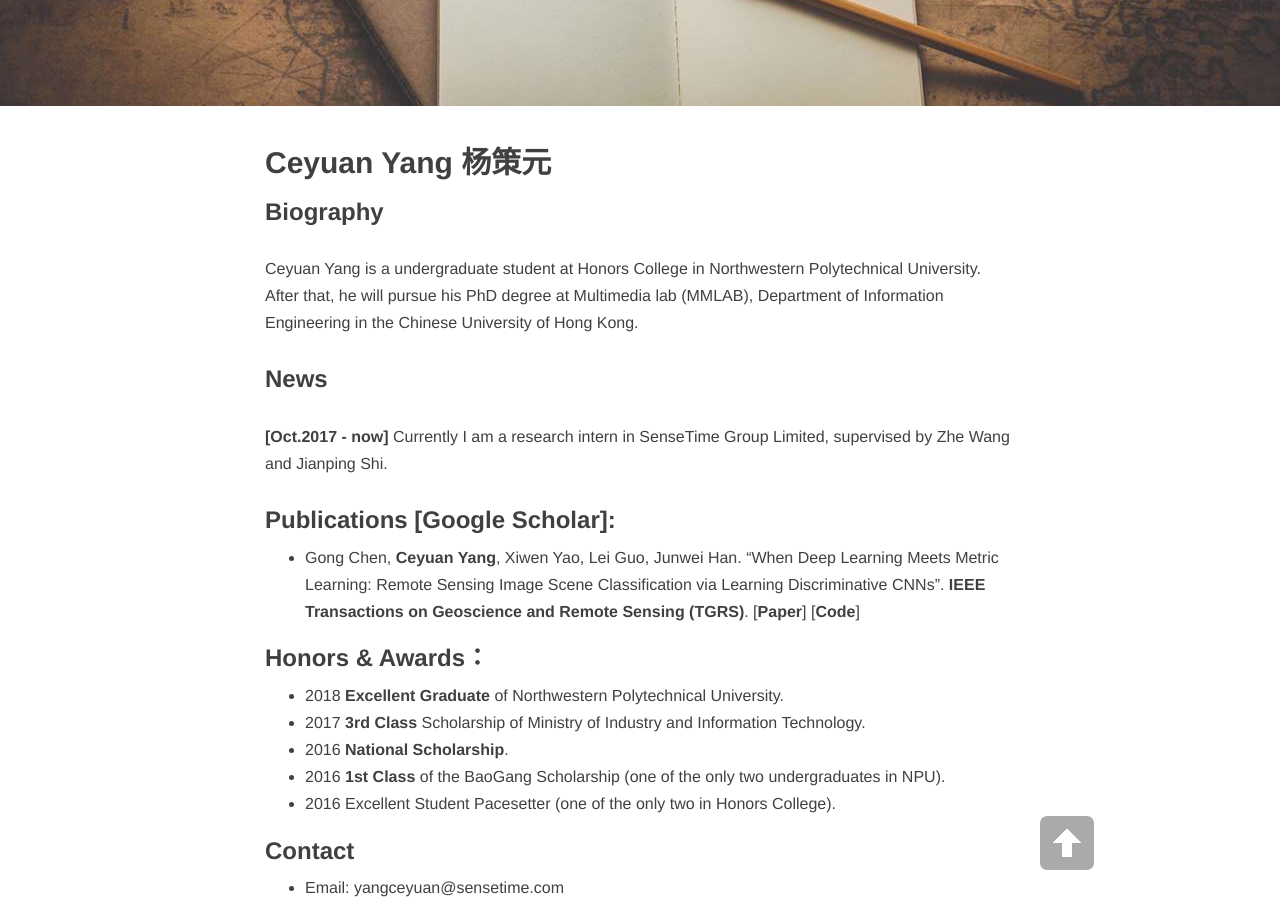
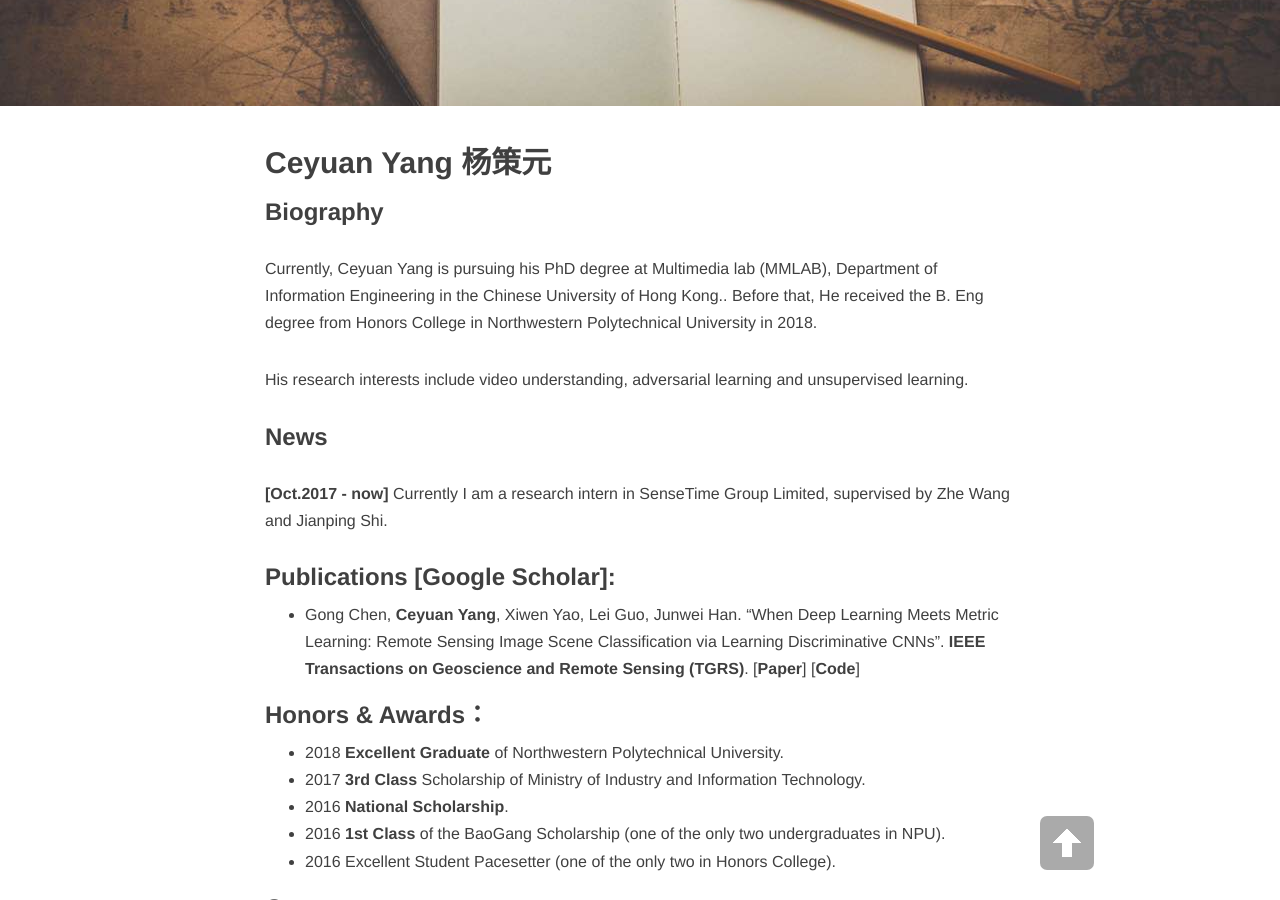
Before and after one commit to trchen12/trchen12.github.io, a Jekyll site: the page built from about.md, in a window 1280 px wide and 900 px high, scrolled down 322 px. Built offline with Jekyll 4.4.1, drawn with Linux system fonts in a browser that asks for light colours; nearby versions of some CDN libraries; comment, search, counter and statistics services are not loaded.

Commit message:
Update about.md

```diff
--- a/about.md
+++ b/about.md
@@ -7,7 +7,9 @@ header-img: "img/5.jpg"
 ## Ceyuan Yang 杨策元
 
 ### Biography
-Ceyuan Yang is a undergraduate student at [Honors College](http://honors.nwpu.edu.cn/) in [Northwestern Polytechnical University](http://www.nwpu.edu.cn/). After that, he will pursue his PhD degree at [Multimedia lab (MMLAB)](http://mmlab.ie.cuhk.edu.hk/), [Department of Information Engineering](http://www.ie.cuhk.edu.hk/main/index.shtml) in the [Chinese University of Hong Kong.](http://www.cuhk.edu.hk/chinese/index.html)
+Currently, Ceyuan Yang is pursuing his PhD degree at [Multimedia lab (MMLAB)](http://mmlab.ie.cuhk.edu.hk/), [Department of Information Engineering](http://www.ie.cuhk.edu.hk/main/index.shtml) in the [Chinese University of Hong Kong.](http://www.cuhk.edu.hk/chinese/index.html). Before that, He received the B. Eng degree from [Honors College](http://honors.nwpu.edu.cn/) in [Northwestern Polytechnical University](http://www.nwpu.edu.cn/) in 2018.
+
+His research interests include video understanding, adversarial learning and unsupervised learning.
 
 ### News
 **[Oct.2017 - now]** Currently I am a research intern in [SenseTime Group Limited](https://www.sensetime.com/), supervised by [Zhe Wang](http://www.ee.cuhk.edu.hk/~zwang/) and [Jianping Shi](http://shijianping.me/).
```
